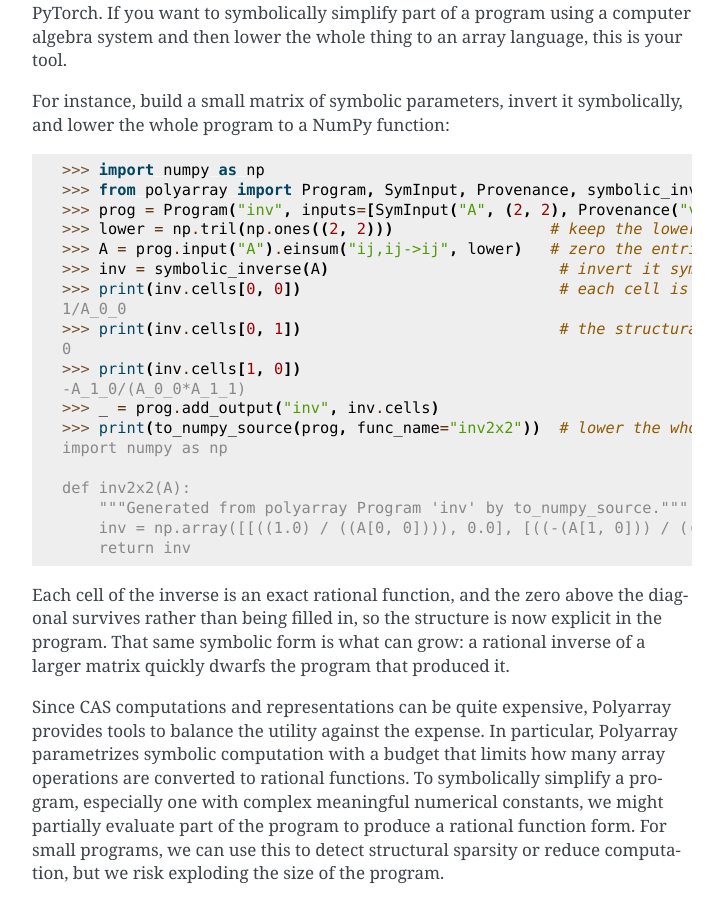
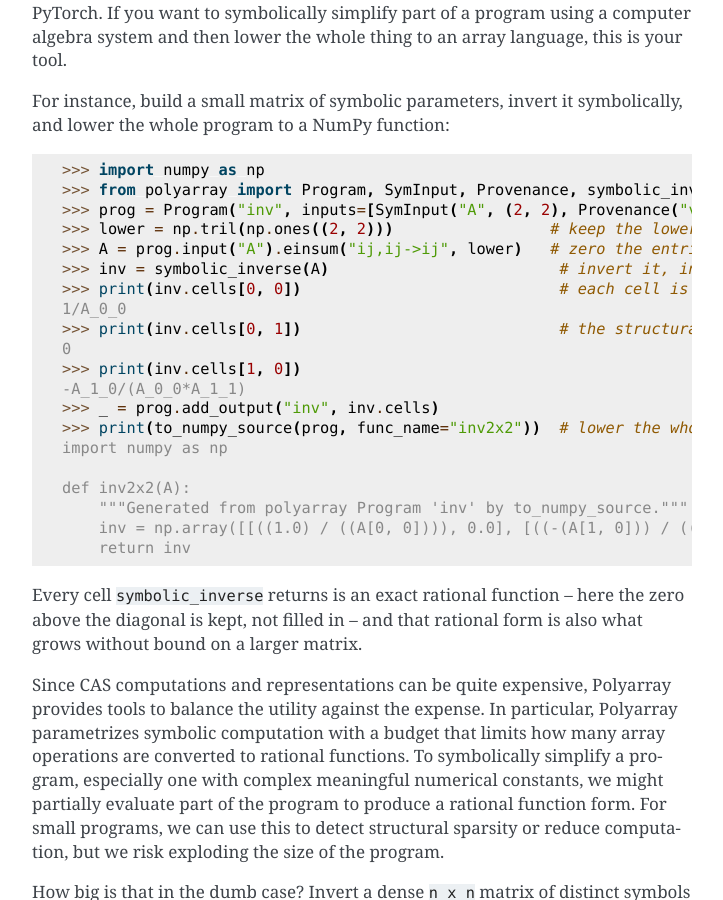
Before and after one commit to wraith1995/polyarray, a Sphinx documentation site: the page built from docs/source/philosophy.rst, in a window 1280 px wide and 900 px high, scrolled down 245 px. Shown: the whole window, without its empty margins (388-1111 px from the left). Built offline with Sphinx 7.4.7, drawn with Linux system fonts in a browser that asks for light colours.

Commit message:
docs: name symbolic_inverse's rational functions; tighten the bridge
Make explicit that symbolic_inverse works in rational functions (the invert
comment and the bridge sentence). Collapse the bridge paragraph into one
succinct sentence sitting just before the budget paragraph.

```diff
--- a/docs/source/philosophy.rst
+++ b/docs/source/philosophy.rst
@@ -19,7 +19,7 @@ symbolically, and lower the whole program to a NumPy function:
    >>> prog = Program("inv", inputs=[SymInput("A", (2, 2), Provenance("vertex", "A", (), "A"))])
    >>> lower = np.tril(np.ones((2, 2)))                 # keep the lower triangle
    >>> A = prog.input("A").einsum("ij,ij->ij", lower)   # zero the entries above the diagonal
-   >>> inv = symbolic_inverse(A)                         # invert it symbolically
+   >>> inv = symbolic_inverse(A)                         # invert it, in rational functions
    >>> print(inv.cells[0, 0])                            # each cell is a rational function
    1/A_0_0
    >>> print(inv.cells[0, 1])                            # the structural zero is preserved
@@ -36,10 +36,9 @@ symbolically, and lower the whole program to a NumPy function:
        return inv
    <BLANKLINE>
 
-Each cell of the inverse is an exact rational function, and the zero above the
-diagonal survives rather than being filled in, so the structure is now explicit
-in the program. That same symbolic form is what can grow: a rational inverse of
-a larger matrix quickly dwarfs the program that produced it.
+Every cell ``symbolic_inverse`` returns is an exact rational function -- here the
+zero above the diagonal is kept, not filled in -- and that rational form is also
+what grows without bound on a larger matrix.
 
 Since CAS computations and representations can be quite expensive, Polyarray provides tools to balance
 the utility against the expense. In particular, Polyarray parametrizes symbolic computation with a budget
```
